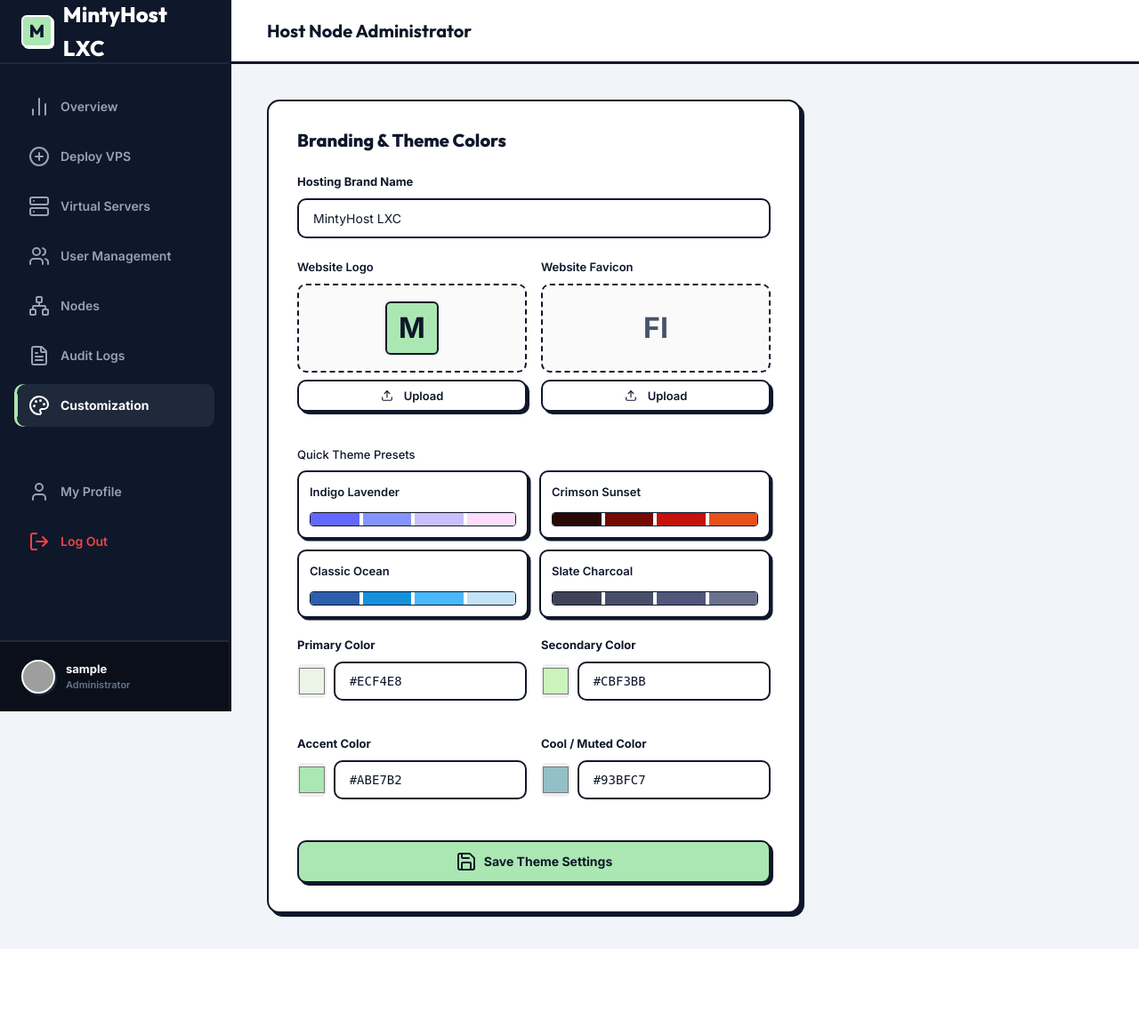
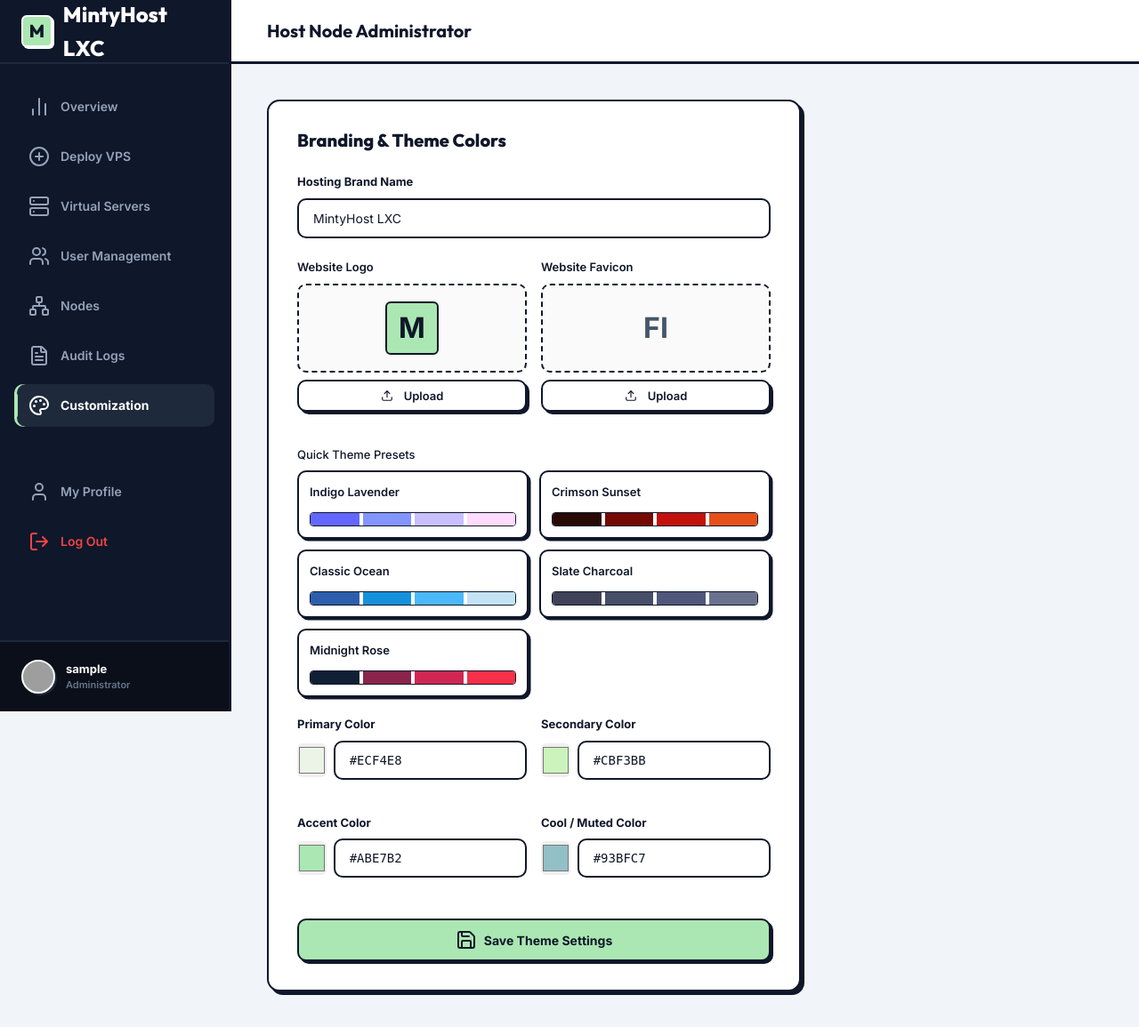
Before and after one commit to xAyan55/pilot, a Flask app: page /admin in a window 1280 px wide, after a click on "Customization". Shown: the whole page at 89% size. Before the commit the page ends 1067 px from the top, so only its background shows below. Run offline with Flask 3, Linux system fonts and the light colour scheme; the visitor is signed in with stand-in values (Sample User, id 1); data comes from the database, SQL or seed files in the repository; data that the repository does not hold is empty; grey boxes are pictures that could not be loaded.

Commit message:
Add Midnight Rose color theme preset

```diff
--- a/templates/admin.html
+++ b/templates/admin.html
@@ -461,6 +461,16 @@
                       </div>
                     </div>
 
+                    <div class="theme-preset-card" data-primary="#111F35" data-secondary="#8A244B" data-accent="#D02752" data-cool="#F63049">
+                      <div style="font-size: 13px; font-weight: 600; color: var(--color-text-main);">Midnight Rose</div>
+                      <div style="display: flex; gap: 4px; height: 16px; border-radius: 4px; overflow: hidden; border: 1px solid var(--color-border); margin-top: 4px;">
+                        <div style="flex: 1; background-color: #111F35;" title="Primary: #111F35"></div>
+                        <div style="flex: 1; background-color: #8A244B;" title="Secondary: #8A244B"></div>
+                        <div style="flex: 1; background-color: #D02752;" title="Accent: #D02752"></div>
+                        <div style="flex: 1; background-color: #F63049;" title="Cool: #F63049"></div>
+                      </div>
+                    </div>
+
                   </div>
                 </div>
 
```
